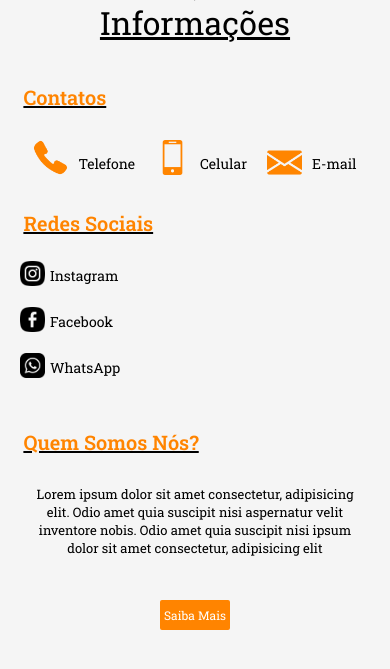
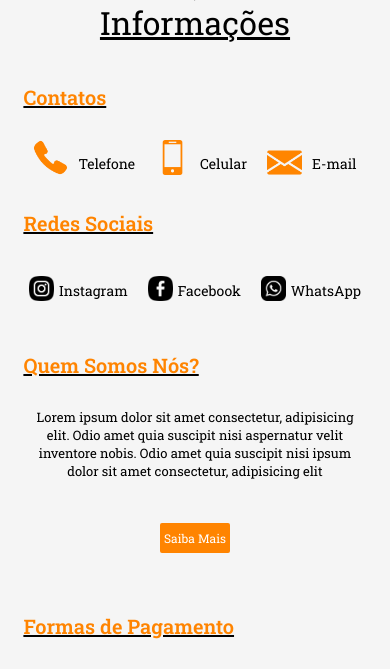
Before and after one commit to kauakksb/interface-kage, a Flask app: page / in a window 390 px wide. Shown: the part 5436-6105 px from the top of the page. Run offline with Flask 2, Linux system fonts and the light colour scheme.

Commit message:
Mudança

```diff
--- a/static/css/style.css
+++ b/static/css/style.css
@@ -2700,7 +2700,7 @@
     /*  */
     /* Rodapé do Site */
     #rodape{
-        height: 1025px;
+        height: 925px;
         width: 100%;
         background-color: #f5f5f5;
         display: flex;
@@ -2794,14 +2794,15 @@
         list-style-type: none;
         margin: 0px;
         padding: 0px;
-        margin-top: 15px;
-        display: flex;
-        flex-direction: column;
+        margin-top: 30px;
+        display: flex;
+        flex-direction: row;
+        justify-content: center;
     }
 
     #sociais > ul > li{
         height: 26px;
-        margin: 10px 20px;
+        margin: 10px 10px;
         display: flex;
         flex-direction: row;
     }
```
